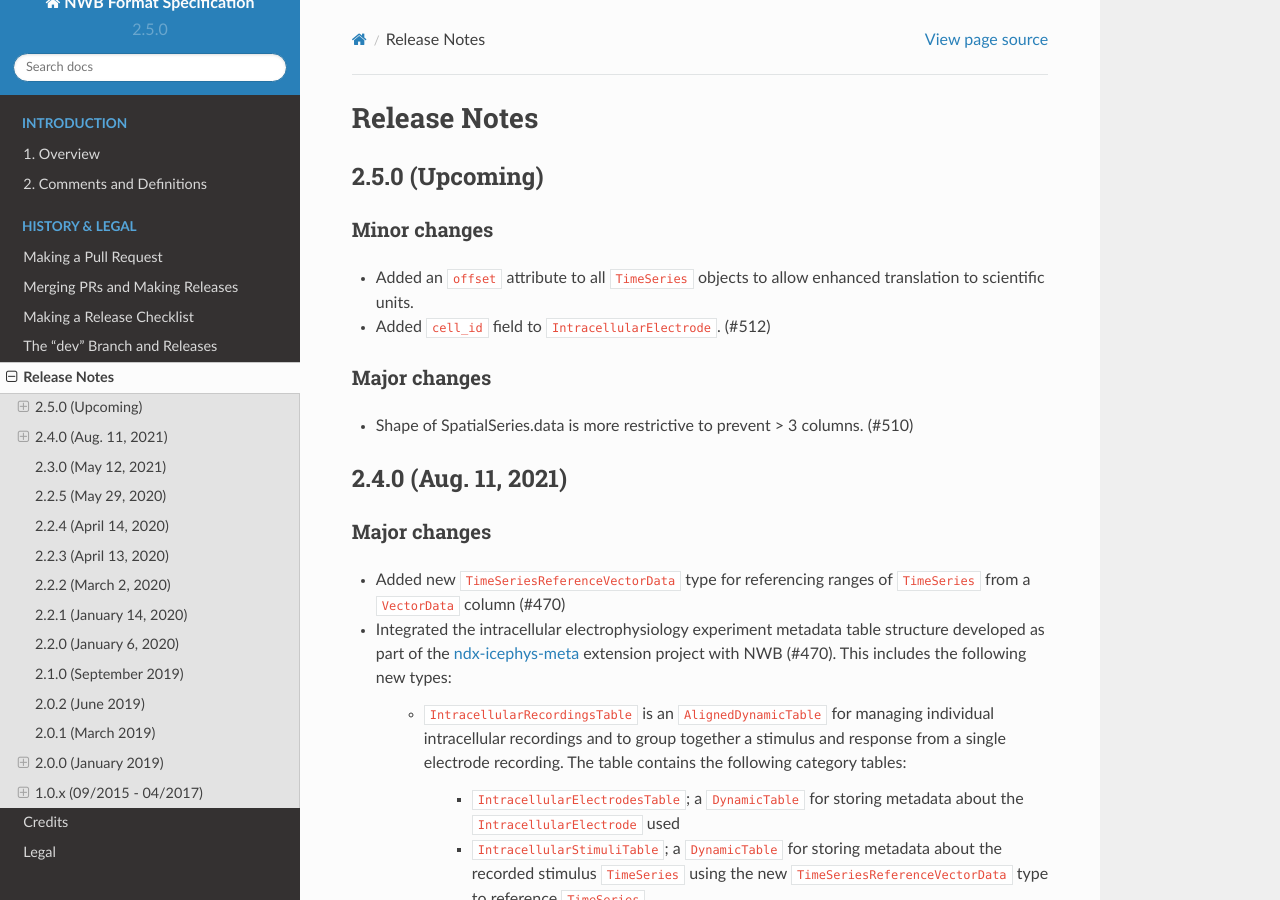
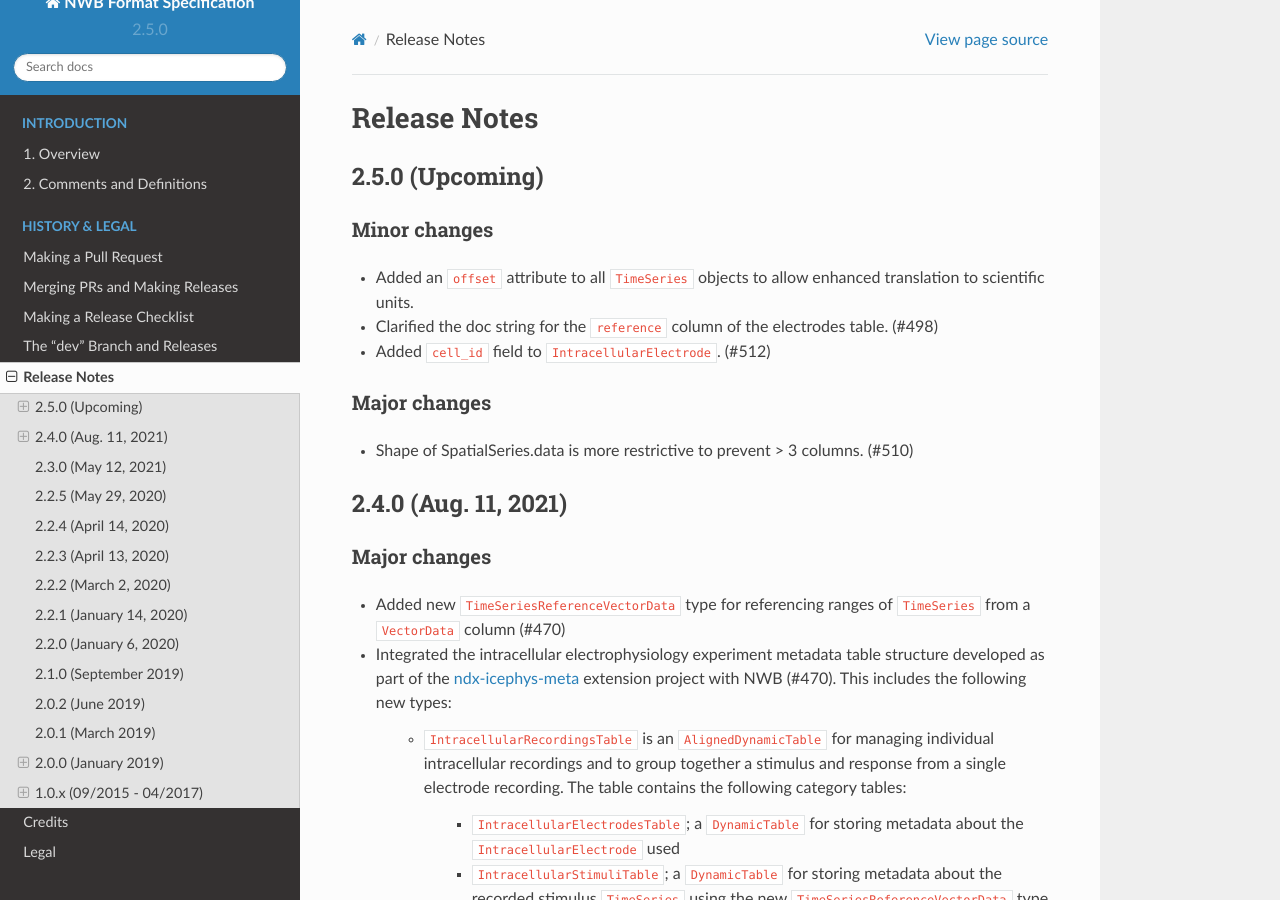
Before and after one commit to NeurodataWithoutBorders/nwb-schema, a Sphinx documentation site: the page built from docs/format/source/format_release_notes.rst, in a window 1280 px wide and 900 px high. Built offline with Sphinx 7.4.7 and the Read the Docs theme 2.0.0, drawn with Linux system fonts in a browser that asks for light colours.

Commit message:
Improve documentation for some electrodes table columns (#498)
Co-authored-by: Ben Dichter <ben.dichter@gmail.com>

```diff
--- a/docs/format/source/format_release_notes.rst
+++ b/docs/format/source/format_release_notes.rst
@@ -9,6 +9,7 @@ Release Notes
 Minor changes
 ^^^^^^^^^^^^^
 - Added an ``offset`` attribute to all ``TimeSeries`` objects to allow enhanced translation to scientific units.
+- Clarified the doc string for the ``reference`` column of the electrodes table. (#498)
 - Added ``cell_id`` field to ``IntracellularElectrode``. (#512)
 
 Major changes
```
Also changed, not shown: 1 other file.
